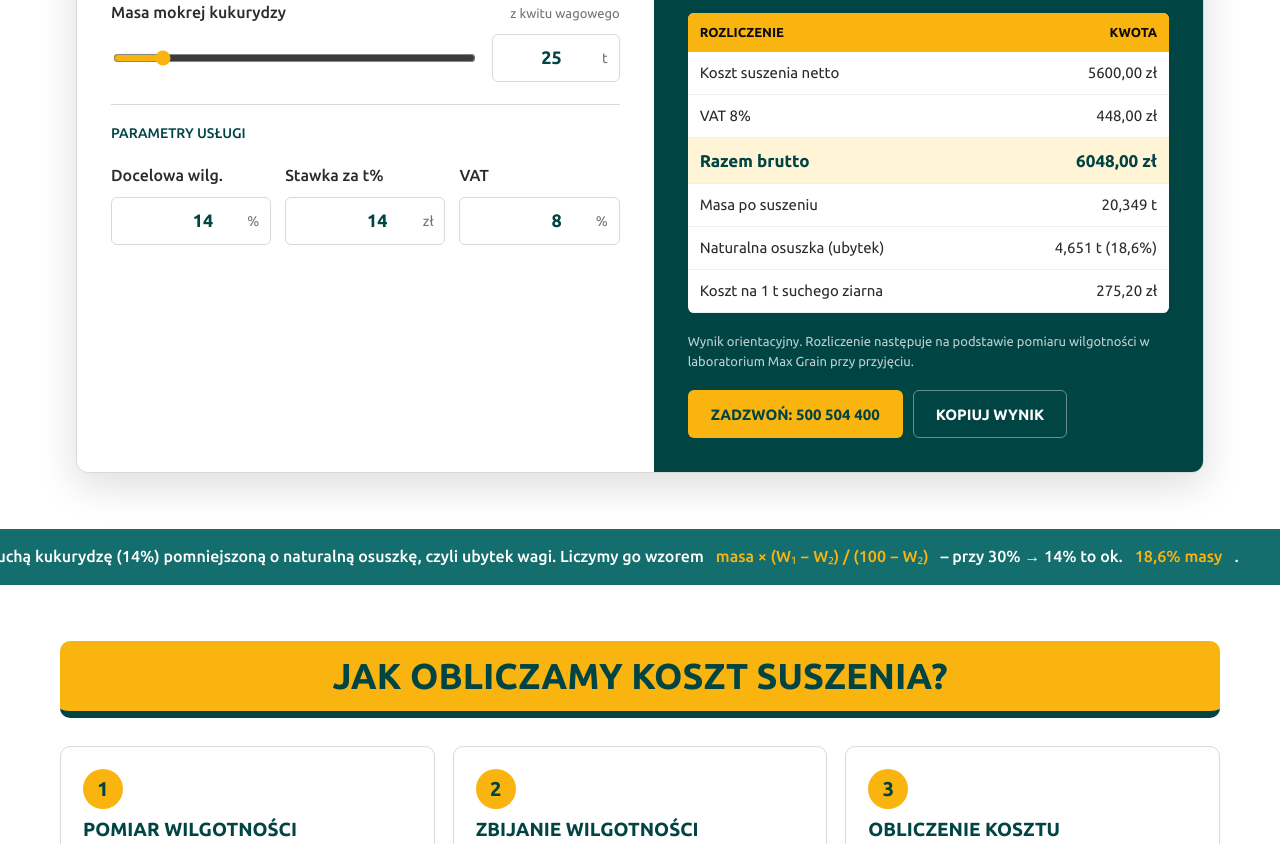
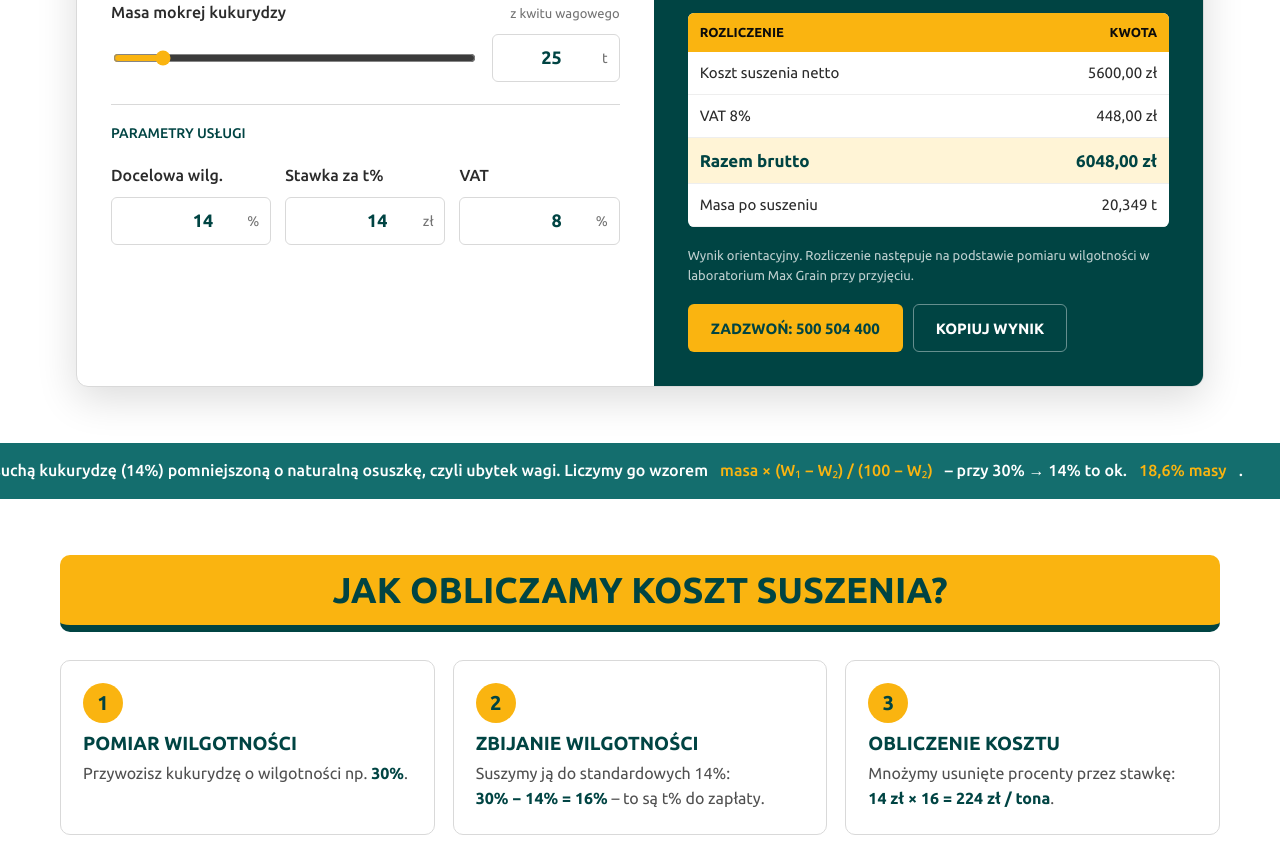
Before and after one commit to imirowiczm-cmyk/maxgrain-kalkulator, a plain HTML site: page index.html in a window 1280 px wide. Shown: the part 701-1545 px from the top of the page. Drawn offline with Linux system fonts and the light colour scheme.

Commit message:
Usunięte z zestawienia: osuszka i koszt na tonę suchego ziarna
Co-Authored-By: Claude Opus 5.5 <noreply@anthropic.com>
Claude-Session: https://claude.ai/code/session_01M4qRZcV8thxXCSm2EZyAhb

```diff
--- a/index.html
+++ b/index.html
@@ -240,8 +240,6 @@ footer p{margin:0}
      <tr><td>VAT <span id="vatL">8%</span></td><td id="vatV">–</td></tr>
      <tr class="sum"><td>Razem brutto</td><td id="gross">–</td></tr>
      <tr><td>Masa po suszeniu</td><td id="m2">–</td></tr>
-     <tr><td>Naturalna osuszka (ubytek)</td><td id="loss">–</td></tr>
-     <tr><td>Koszt na 1 t suchego ziarna</td><td id="perDry">–</td></tr>
     </tbody>
    </table>
    <p class="note">Wynik orientacyjny. Rozliczenie następuje na podstawie pomiaru wilgotności w laboratorium Max Grain przy przyjęciu.</p>
@@ -302,8 +300,6 @@ function calc(){
  $('rateTxt').textContent=zl0(rate);
  $('net').textContent=zl(net);$('vatL').textContent=p(vat)+'%';$('vatV').textContent=zl(vatV);$('gross').textContent=zl(gross);
  $('m2').textContent=tn(m2);
- $('loss').textContent=`${tn(loss)} (${p(m?loss/m*100:0)}%)`;
- $('perDry').textContent=m2>0?zl(net/m2):'–';
  $('mbarV').textContent=zl(gross);
  const cap=v=>Math.min(100,Math.max(0,v/40*100)),lo=cap(Math.min(w1,w2)),hi=cap(w1);
  $('dry').style.width=lo+'%';$('tp').style.left=cap(w2)+'%';$('tp').style.width=Math.max(0,hi-cap(w2))+'%';
```
